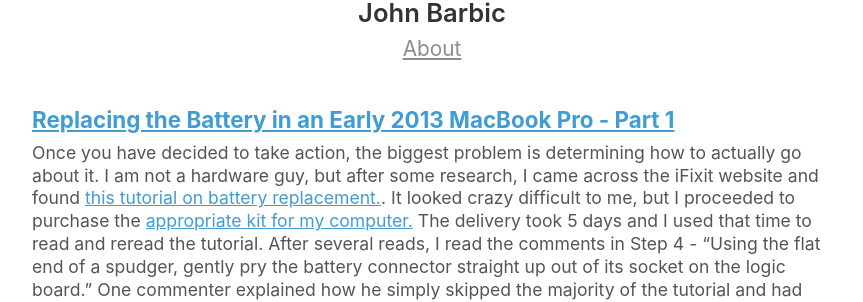
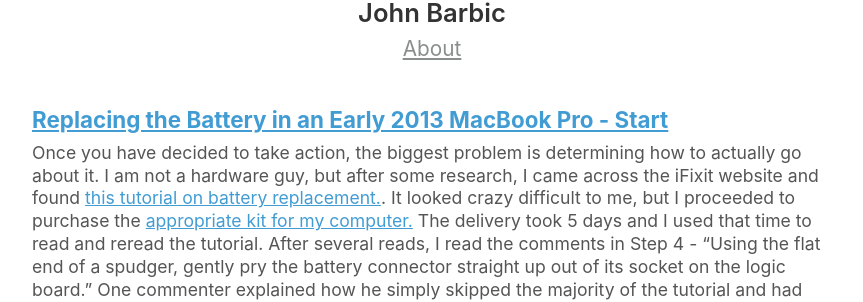
Before and after one commit to johnbarbic/johnbarbic, a Jekyll site: the page built from index.html, in a window 1280 px wide and 900 px high. Shown: the part 160-462 px from the top of the window, without its empty margins (208-1071 px from the left). Built offline with Jekyll 4.4.1, drawn with Linux system fonts in a browser that asks for light colours; the list of posts is cut into pages by our own code.

Commit message:
Mirroring from Micro.blog.

```diff
--- a/_posts/2018-03-01-154251.md
+++ b/_posts/2018-03-01-154251.md
@@ -1,6 +1,6 @@
 ---
 layout: post
-title: "Replacing the Battery in an Early 2013 MacBook Pro - Part 1"
+title: "Replacing the Battery in an Early 2013 MacBook Pro - Start"
 microblog: false
 date: 2018-03-01 08:42 -0700
 guid: http://johnbarbic.micro.blog/2018/03/01/154251.html
```
